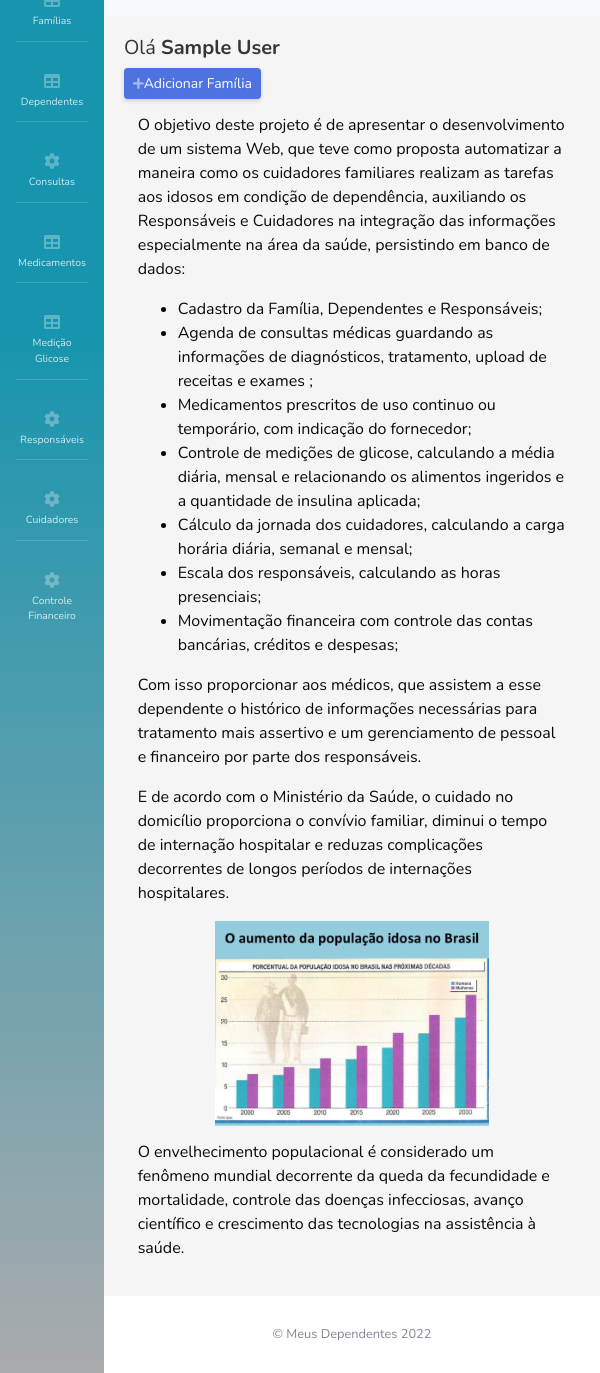
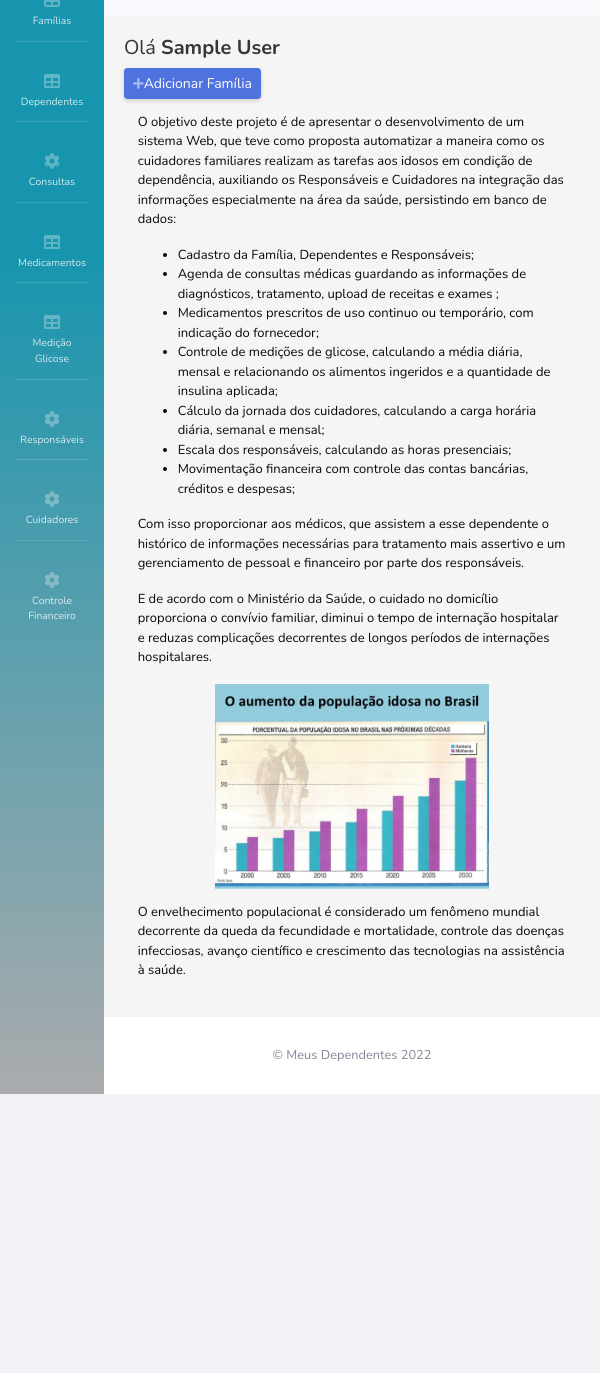
Before and after one commit to SistemasKH/MeusProjetos, a Django app: page / in a window 600 px wide. Shown: the part 110-1483 px from the top of the page. After the commit the page ends 1204 px from the top, so only its background shows below. Run offline with Django 4.2, Linux system fonts and the light colour scheme; the visitor is signed in with stand-in values (Sample User, id 1); data comes from the database, SQL or seed files in the repository; data that the repository does not hold is empty; parts of the project's set-up code (start-up, migrations or seed data) failed here and were passed over; some libraries are stand-ins or nearby versions.

Commit message:
Alterando fonte para desktop e mobile

```diff
--- a/backend/core/static/css/style.css
+++ b/backend/core/static/css/style.css
@@ -71,14 +71,14 @@ thead{
     color:#ffefef;
 }
 
-@media (min-width: 576px) {
+@media (max-width: 600px) {
 .p {
    color: #090909;
-   font-size: medium;
+   font-size: small;
 }
 .corpo-texto{
    text-align: Left;
-   font-size: medium;
+   font-size: small;
    color: #090909;
    margin: 3%;
 }
```
